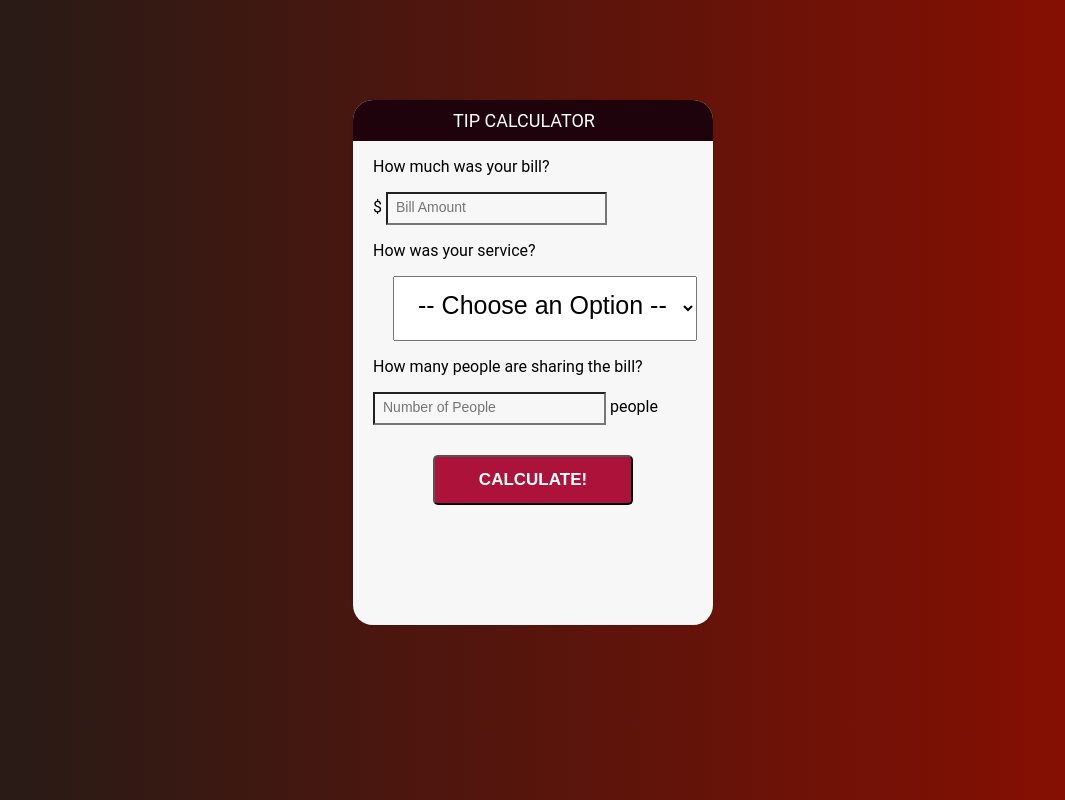
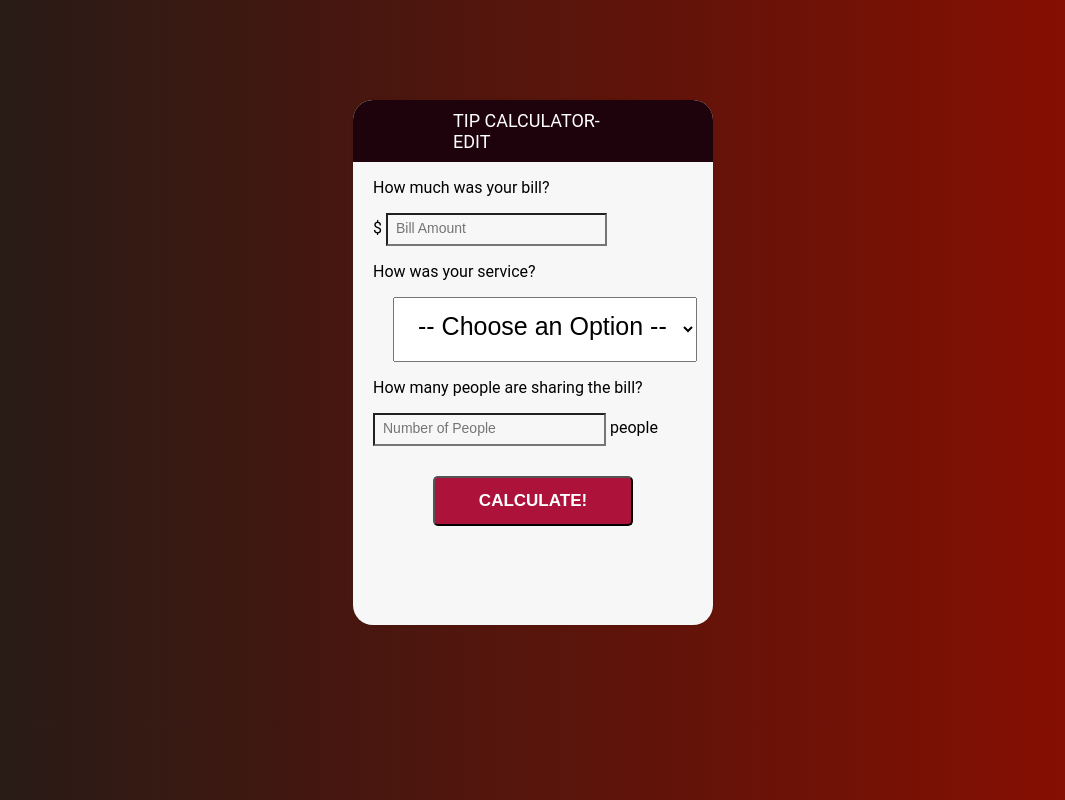
Before and after one commit to SirajArf/TipCalculator, a plain HTML site: page index.html in a window 1280 px wide. Shown: the whole page, without its empty margins (107-1172 px from the left). Drawn offline with Linux system fonts and the light colour scheme.

Commit message:
first commit

```diff
--- a/index.html
+++ b/index.html
@@ -7,7 +7,7 @@
         <title>Tip Calculator</title>
     </head>
     <body><div id="container">
-    <h1>Tip Calculator</h1>
+    <h1>Tip Calculator-Edit</h1>
     <div id="calculator">
 
 
```
